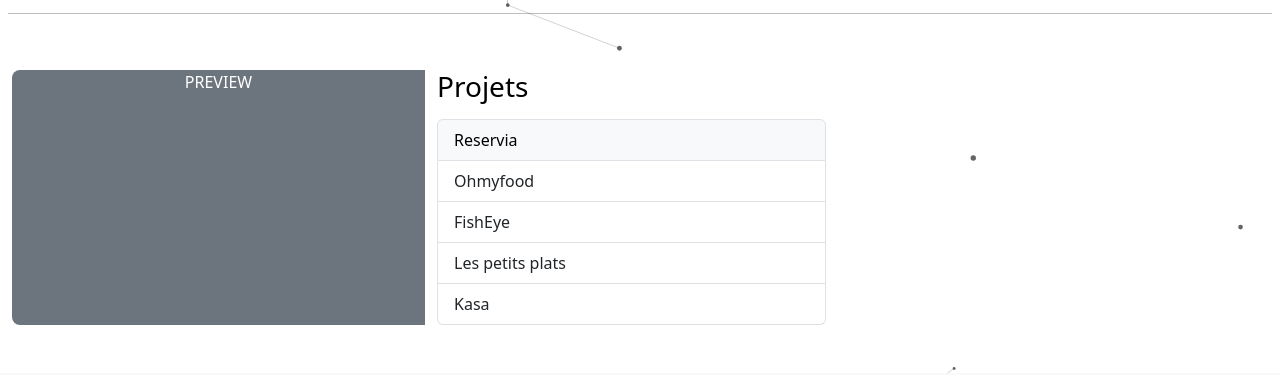
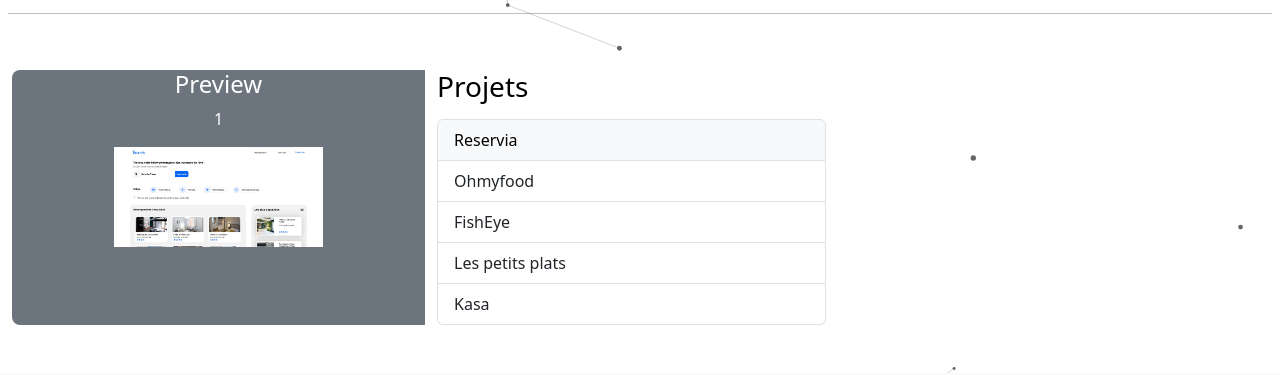
Before and after one commit to timothegonin/portfolio, a React (Create React App) app: page / in a window 1280 px wide. Both pictures are taken after a click on the button "Reservia". Shown: the part 212-587 px from the top of the page. Built offline with nearby package versions, Linux system fonts and the light colour scheme.

Commit message:
✨ 💩 displaying thumbnails with listgroup buttons

```diff
--- a/src/container/Projects.jsx
+++ b/src/container/Projects.jsx
@@ -58,6 +58,7 @@ const Projects = ({ data }) => {
 	const { theme } = useContext(ThemeContext);
 	const { leftHandedMode } = useContext(UiContext);
 	const [projectsData, setProjectsData] = useState([]);
+	const [previewDisplayed, setPreviewDisplayed] = useState();
 
 	useEffect(() => {
 		setProjectsData(data);
@@ -67,8 +68,16 @@ const Projects = ({ data }) => {
 	const layoutVariant = !leftHandedMode ? "row" : "row-reverse";
 	const bordersVariant = !leftHandedMode ? "end" : "start";
 
+	const handlePreview = (id) => {
+		setPreviewDisplayed(data.filter((data) => data.id === id));
+	};
+
 	const listOfProjects = projectsData.map((project, index) => (
-		<ListGroupItem key={`${index}-${project.id}`} action>
+		<ListGroupItem
+			key={`${index}-${project.id}`}
+			action
+			onClick={() => handlePreview(project.id)}
+		>
 			{project.infos.title}
 		</ListGroupItem>
 	));
@@ -86,7 +95,17 @@ const Projects = ({ data }) => {
 				<Col
 					className={`d-none d-sm-block bg-secondary text-white rounded-3 rounded-${bordersVariant}-0`}
 				>
-					PREVIEW
+					{previewDisplayed !== undefined && (
+						<div>
+							<h4>Preview</h4>
+							<p>{previewDisplayed[0].id}</p>
+							<img
+								src={require(`../assets/thumbnails/${previewDisplayed[0].medias.thumbnail}`)}
+								alt=""
+								style={{ height: "100px" }}
+							/>
+						</div>
+					)}
 				</Col>
 				<Col sm={6}>
 					<Stack direction="verical" gap={3}>
```
